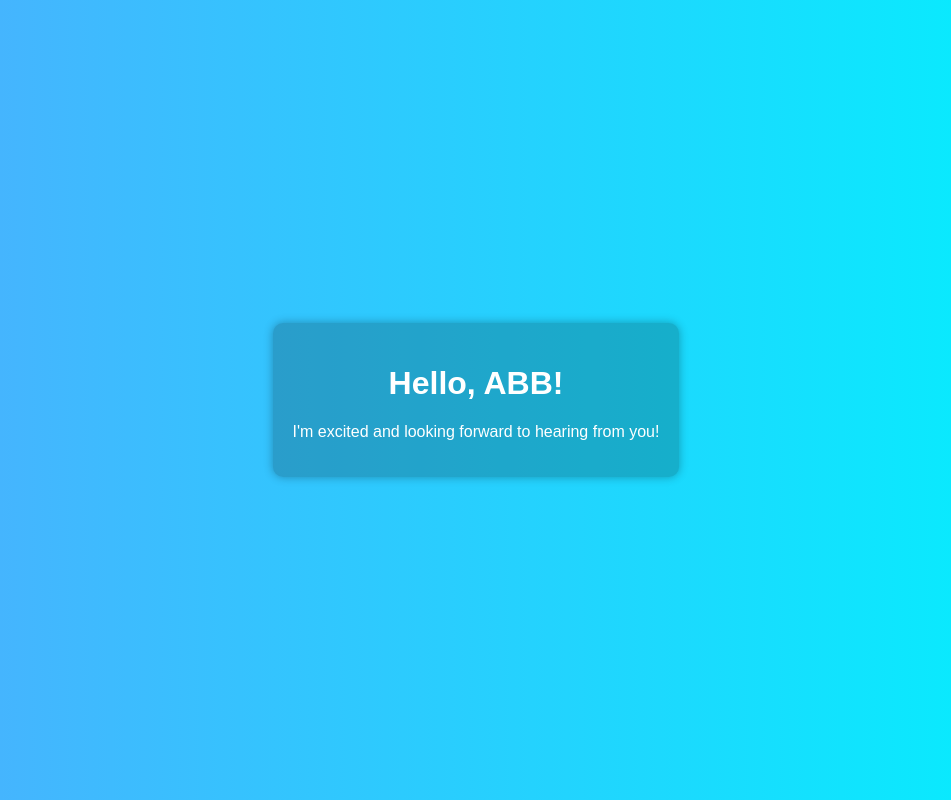
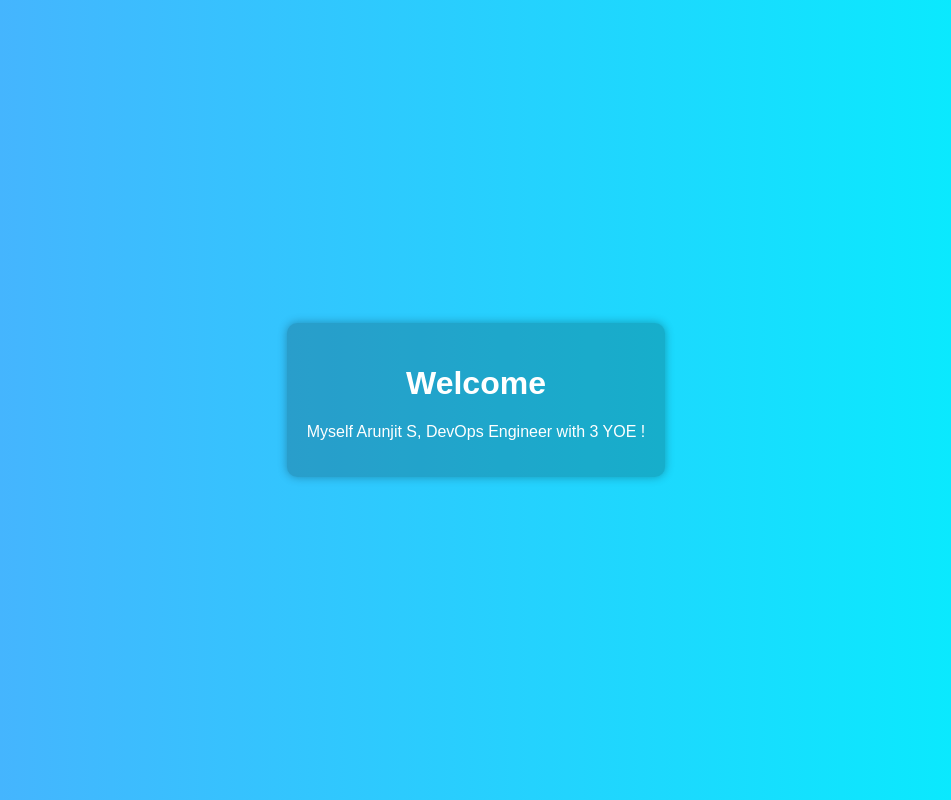
Before and after one commit to ArunjithS3177/CI-CD_nodeJs, a website: page public/index.html in a window 1280 px wide. Shown: the whole page, without its empty margins (164-1115 px from the left). Drawn offline with Linux system fonts and the light colour scheme.

Commit message:
nodejs code

```diff
--- a/public/index.html
+++ b/public/index.html
@@ -8,8 +8,8 @@
 </head>
 <body>
     <div class="container">
-        <h1>Hello, ABB!</h1>
-        <p>I'm excited and looking forward to hearing from you!</p>
+        <h1>Welcome</h1>
+        <p>Myself Arunjit S, DevOps Engineer with 3 YOE !</p>
     </div>
 </body>
 </html>
```
